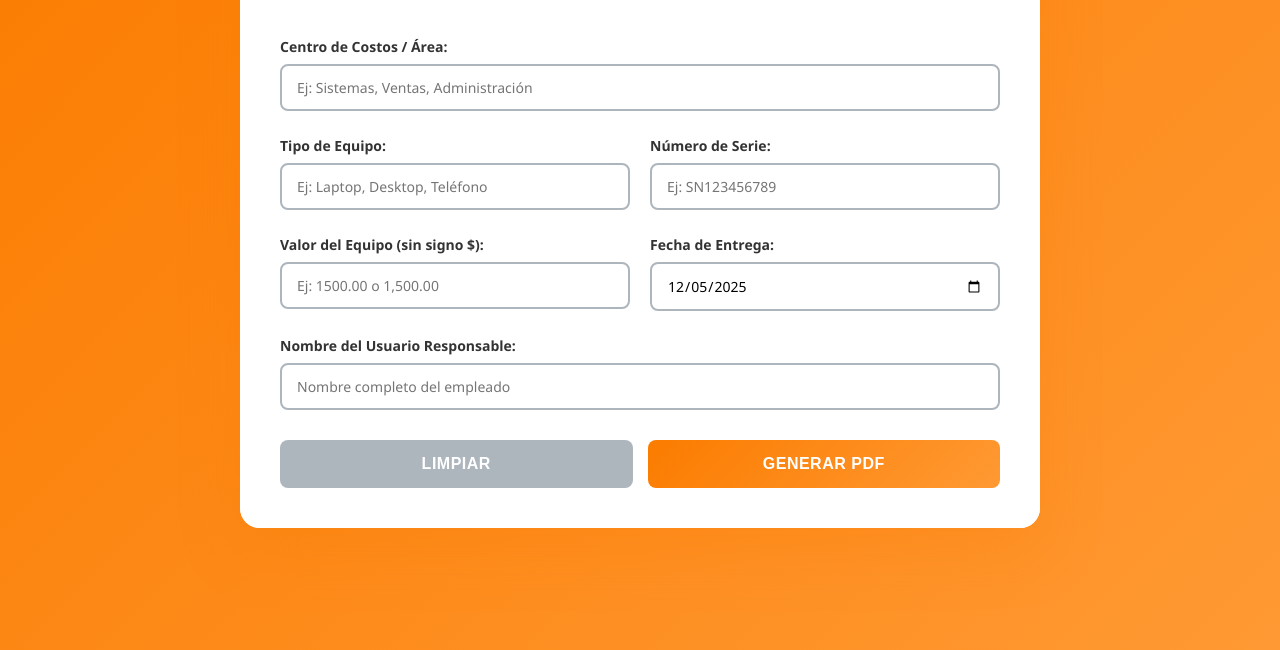
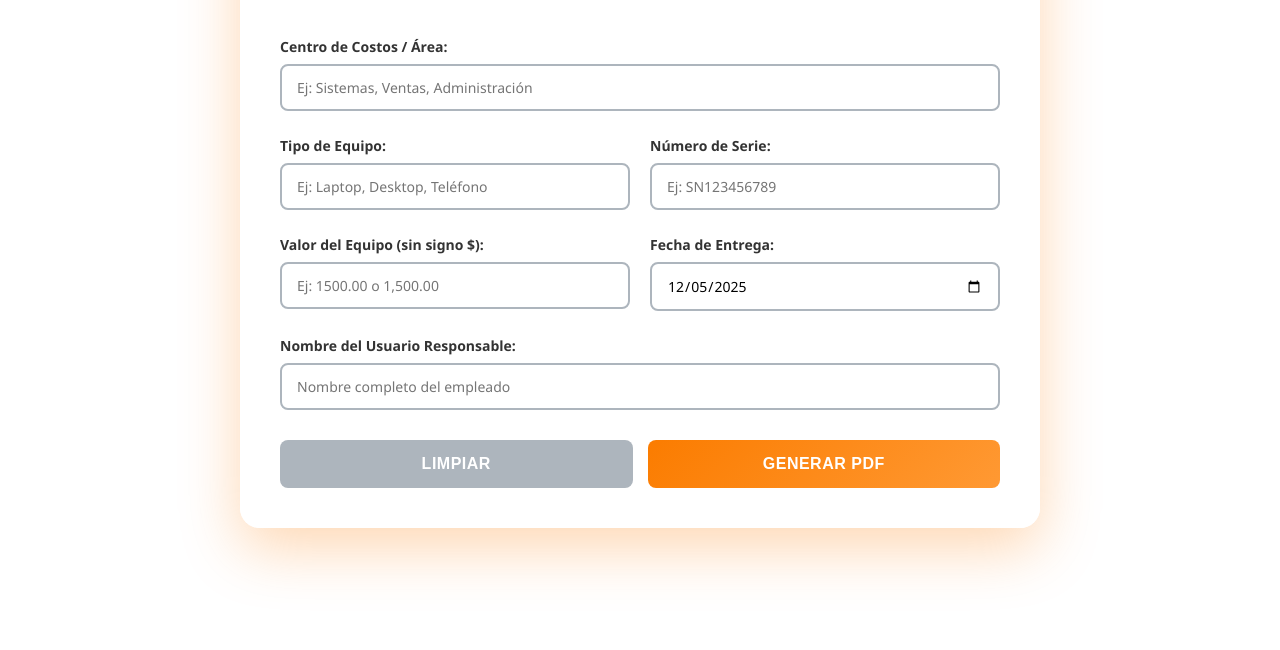
Before and after one commit to AustinArteaga/Generados-Acta-de-Entrega, a plain HTML site: page index.html in a window 1280 px wide. Shown: the part 150-800 px from the top of the page. Drawn offline with nearby package versions, Linux system fonts and the light colour scheme.

Commit message:
Update styles.css

```diff
--- a/styles.css
+++ b/styles.css
@@ -6,7 +6,7 @@
 
 body {
     font-family: 'Segoe UI', Tahoma, Geneva, Verdana, sans-serif;
-    background: linear-gradient(135deg, #FB7C00 0%, #ff9933 100%);
+    background: linear-gradient(135deg, #FFFFFFF 0%, #ff9933 100%);
     min-height: 100vh;
     padding: 20px;
 }
```
